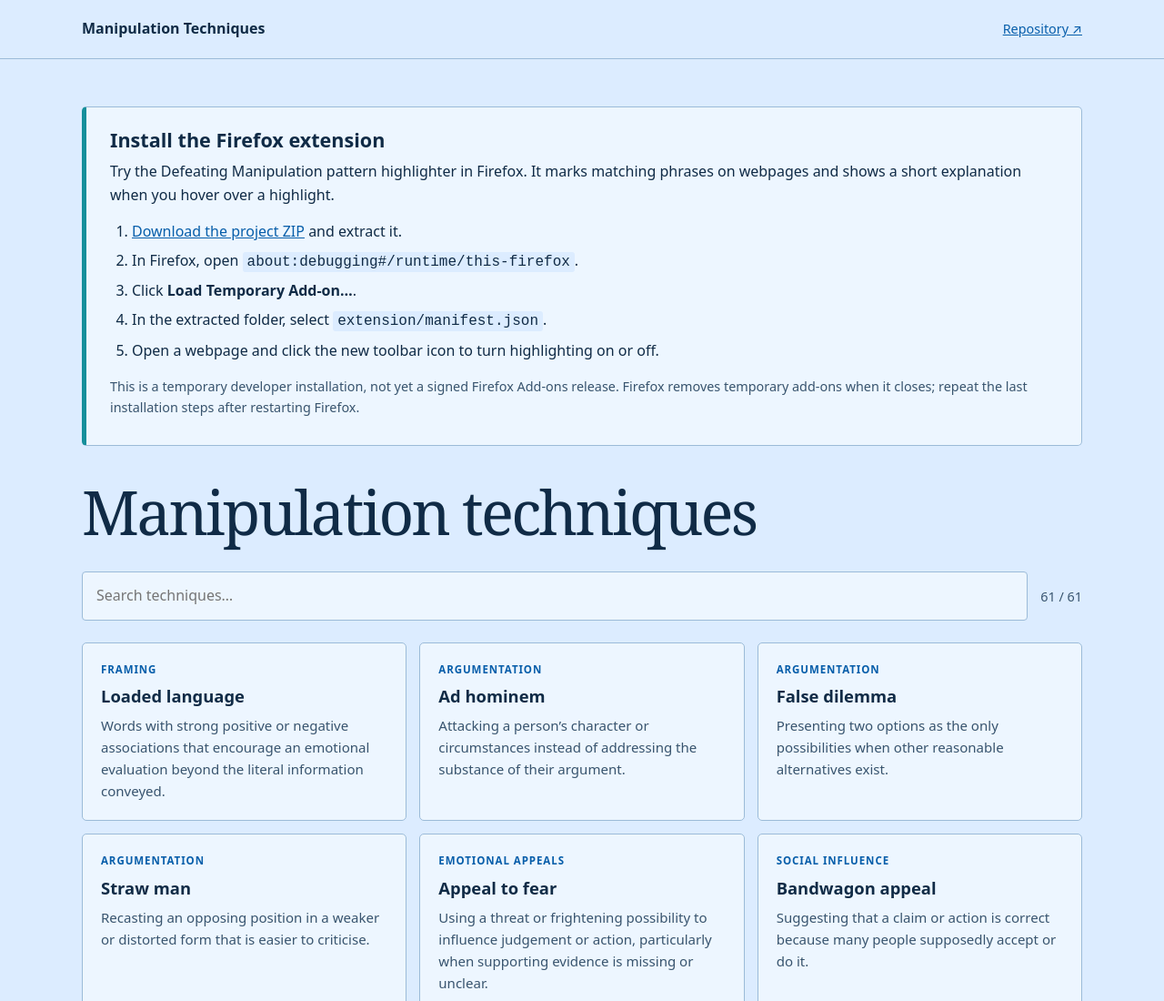
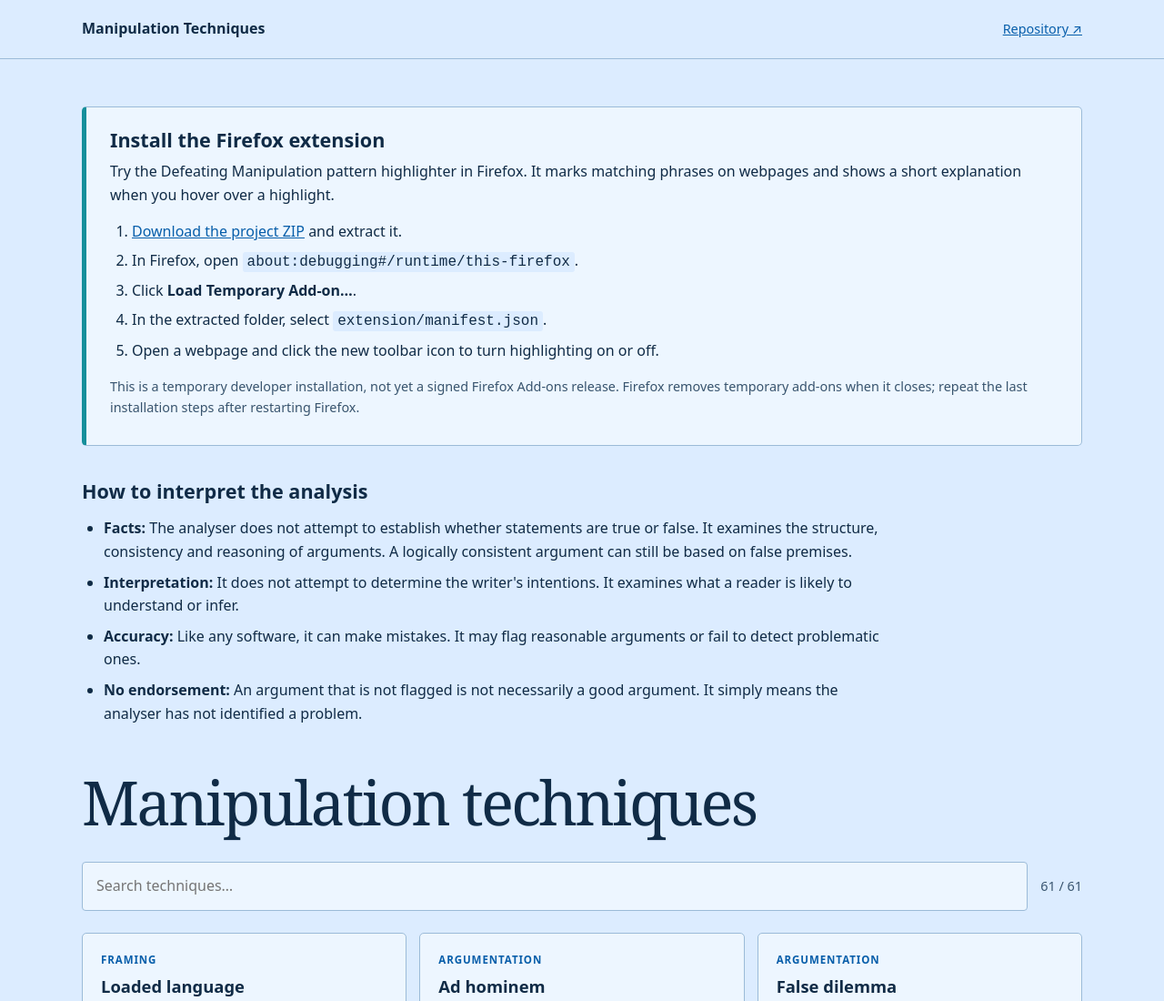
Before and after one commit to mikemayne/defeating-manipulation, a browser extension: page index.html in a window 1280 px wide. Shown: the top 1100 px of the page at 91% size. Drawn offline with Linux system fonts and the light colour scheme.

Commit message:
Document analyser scope and limitations below installation steps

```diff
--- a/index.html
+++ b/index.html
@@ -20,7 +20,7 @@
 .inconsistency-section .tech p,.inconsistency-section .count{color:#fee2e2}
 .inconsistency-section .toolbar input{background:#7f1d1d;border-color:#dc5555;color:#fff7f7}
 @media(prefers-color-scheme:dark){.inconsistency-section{color:#ffe7ec}.inconsistency-section::before{background:#450a0a}.inconsistency-section .intro,.inconsistency-section .tech p,.inconsistency-section .count{color:#f2b5c2}.inconsistency-section .tech{background:#7f1d1d;border-color:#b91c1c}.inconsistency-section .category{color:#fecaca}.inconsistency-section .tech h2 a{color:#ffe7ec}.inconsistency-section .toolbar input{background:#7f1d1d;color:#fff7f7;border-color:#b91c1c}}
-.install{margin:0 0 36px;padding:22px 26px;border:1px solid var(--line);border-left:5px solid #168f9b;border-radius:5px;background:var(--surface)}.install h2{margin:0 0 8px;font:600 1.35rem/1.3 var(--sans)}.install p{margin:8px 0}.install ol{margin:12px 0;padding-left:24px}.install li{padding:3px 0}.install code{padding:2px 5px;border-radius:3px;background:var(--paper);overflow-wrap:anywhere}.install-note{color:var(--muted);font-size:.9rem}
+.install{margin:0 0 36px;padding:22px 26px;border:1px solid var(--line);border-left:5px solid #168f9b;border-radius:5px;background:var(--surface)}.install h2{margin:0 0 8px;font:600 1.35rem/1.3 var(--sans)}.install p{margin:8px 0}.install ol{margin:12px 0;padding-left:24px}.install li{padding:3px 0}.install code{padding:2px 5px;border-radius:3px;background:var(--paper);overflow-wrap:anywhere}.install-note{color:var(--muted);font-size:.9rem}.analysis-notes{margin:0 0 44px;max-width:880px}.analysis-notes h2{margin:0 0 10px;font:600 1.35rem/1.3 var(--sans)}.analysis-notes ul{margin:0;padding-left:24px}.analysis-notes li{padding:4px 0}
 </style>
 </head>
 <body>
@@ -37,6 +37,15 @@
 <li>Open a webpage and click the new toolbar icon to turn highlighting on or off.</li>
 </ol>
 <p class="install-note">This is a temporary developer installation, not yet a signed Firefox Add-ons release. Firefox removes temporary add-ons when it closes; repeat the last installation steps after restarting Firefox.</p>
+</section>
+<section class="analysis-notes" aria-labelledby="analysis-notes-title">
+<h2 id="analysis-notes-title">How to interpret the analysis</h2>
+<ul>
+<li><strong>Facts:</strong> The analyser does not attempt to establish whether statements are true or false. It examines the structure, consistency and reasoning of arguments. A logically consistent argument can still be based on false premises.</li>
+<li><strong>Interpretation:</strong> It does not attempt to determine the writer's intentions. It examines what a reader is likely to understand or infer.</li>
+<li><strong>Accuracy:</strong> Like any software, it can make mistakes. It may flag reasonable arguments or fail to detect problematic ones.</li>
+<li><strong>No endorsement:</strong> An argument that is not flagged is not necessarily a good argument. It simply means the analyser has not identified a problem.</li>
+</ul>
 </section>
 <h1>Manipulation techniques</h1>
 <div class="toolbar"><input id="search" type="search" placeholder="Search techniques…" aria-label="Search techniques"><span class="count" id="count" aria-live="polite"></span></div>
```
